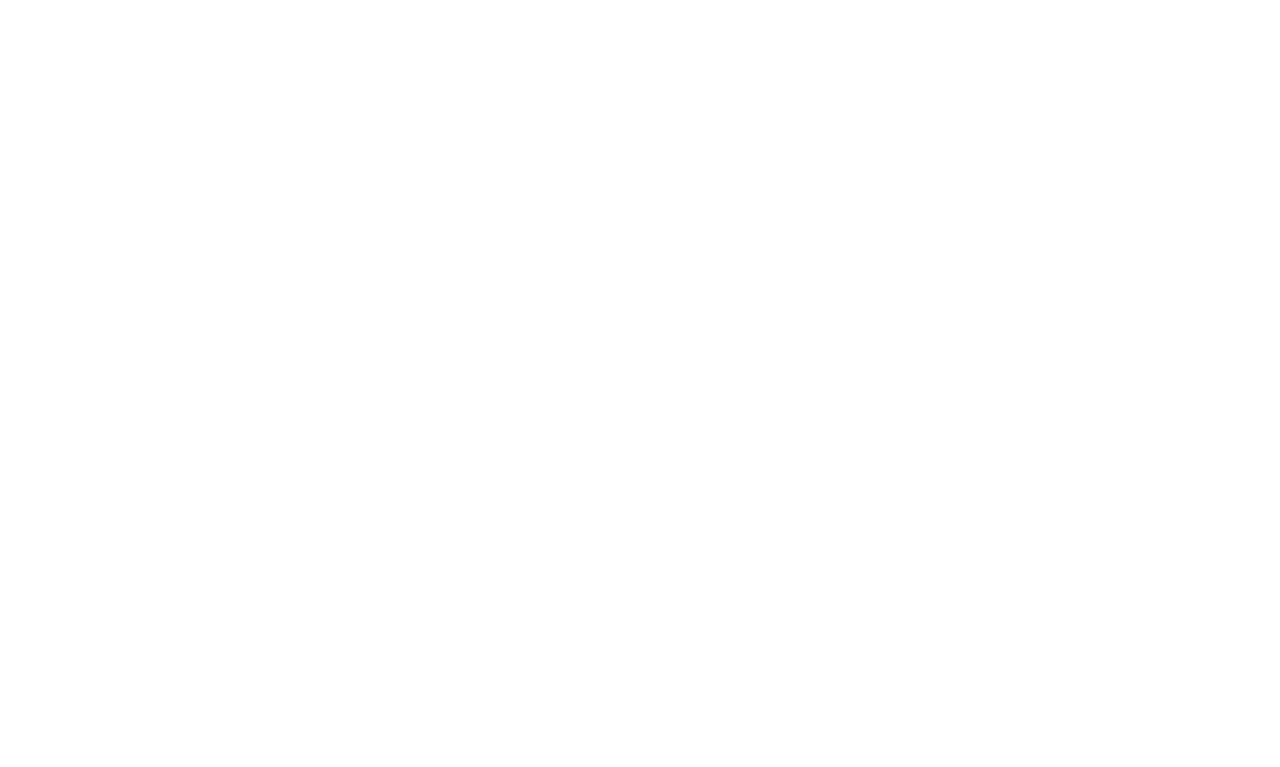
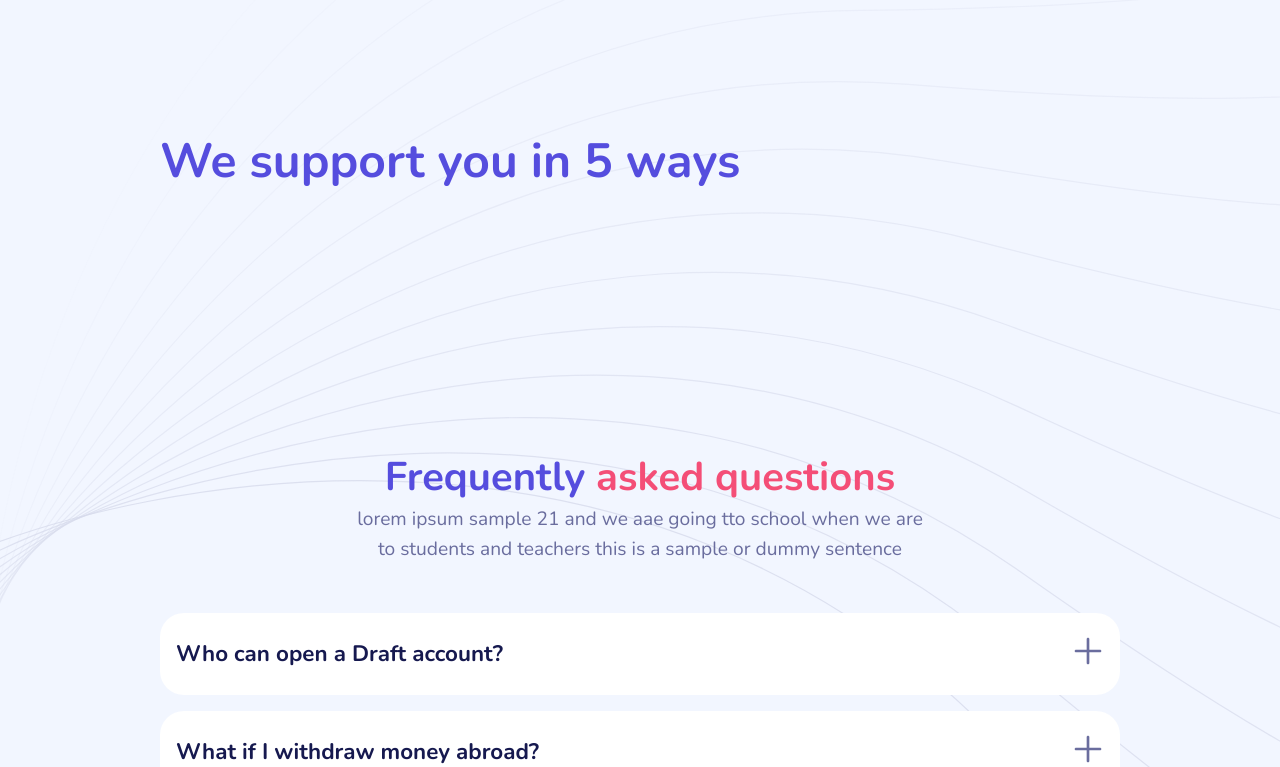
Before and after one commit to rashidrazm/haifaa-group-website, a React (Create React App) app: page / in a window 1280 px wide. Shown: the part 2380-3147 px from the top of the page. Before the commit the page ends 2460 px from the top, so only its background shows below. Built offline with nearby package versions, Linux system fonts and the light colour scheme.

Commit message:
frequency question completed

```diff
--- a/src/App.js
+++ b/src/App.js
@@ -2,7 +2,10 @@
 import styled from 'styled-components';
 import CardSection from './Components/CardSection';
 import ChartSection from './Components/ChartSection';
+import FAQSection from './Components/FAQSection';
+import Footer from './Components/Footer';
 import Header from './Components/Header';
+import Message from './Components/Message';
 import {OuterLayout} from './styles/Layouts';
 
 
@@ -16,8 +19,11 @@
            <MainStyled>
              <CardSection/>
              <ChartSection/>
+             <Message/>
+             <FAQSection/>
            </MainStyled>
        </OuterLayout>
+       <Footer/>
     </div>
   );
 }
--- a/src/Components/CardSection.js
+++ b/src/Components/CardSection.js
@@ -34,8 +34,10 @@
       }
 
       .card-right{
+            background: transparent;
            display: flex;
            justify-content: center;
+
       }
       .card-left{
          padding: 1rem 0;
--- /dev/null
+++ b/src/Components/FAQSection.js
@@ -0,0 +1,54 @@
+import React from 'react'
+import styled from 'styled-components';
+import { InnerLayout } from '../styles/Layouts';
+import lines from '../img/lines.svg';
+import Questions from './Questions';
+import question from '../question';
+
+
+function FAQSection() {
+  return (
+    < FaqStyled>
+         <InnerLayout>
+            <h3 className='small-heading'>Frequently <span>asked questions</span></h3>
+            <p className='c-para'>
+                lorem ipsum sample 21 and we aae going tto school when we are to
+                students and teachers this is a sample or dummy sentence
+            </p>
+            <div className='lines'>
+                 <img src={lines} />
+            </div>
+
+            <div className='questions-con'>
+                {
+                 question.map((q)=>{
+                     return <Questions key={q.id} {...q}/>
+                 })
+                }
+            </div>
+         </InnerLayout>
+    </ FaqStyled>
+  )
+}
+
+
+const FaqStyled = styled.section`
+    .c-para{
+        width:60%;
+        margin:0 auto;
+    }
+    .questions-con{
+        padding-top: 2rem;
+    }
+    .lines{
+        position: absolute;
+        left:0;
+        top: 160%;
+        width: 100%;
+        z-index: -1; //behind all data
+           img {
+               width: 100%;
+           }
+    }
+`;
+export default FAQSection;
--- /dev/null
+++ b/src/Components/Footer.js
@@ -0,0 +1,29 @@
+import React from 'react'
+import styled from 'styled-components';
+import { InnerLayout } from '../styles/Layouts';
+import logo from '../img/logo.png';
+
+function Footer() {
+  return (
+    <FooterStyled>
+         <InnerLayout>
+            <div className='footer-con'>
+              <div className='logo'>
+                 <img src={logo} alt=''/>
+                  <p>
+                    Copyright @2022 Haifaa Group <br/>
+                    All rights reserved.
+                 </p>
+           </div>
+            </div>
+         </InnerLayout>
+    </FooterStyled>
+  )
+}
+
+const FooterStyled = styled.footer`
+     padding: 0 18rem;
+     background-color: #dce2f0;
+`;
+
+export default Footer;
--- a/src/Components/Message.js
+++ b/src/Components/Message.js
@@ -0,0 +1,34 @@
+import React from 'react'
+import styled from 'styled-components';
+import { InnerLayout } from '../styles/Layouts';
+
+function Message() {
+  return (
+        <MessageStyle>
+            <InnerLayout>
+                <div className='message-con'>
+                      <div className='left-items'>
+                            <h2 className='secondary-heading'>
+                                    We support you in 5 ways
+                            </h2>
+                      </div>
+                      <div className='right-items'>
+
+                      </div>
+
+                 </div>
+            </InnerLayout>
+        </MessageStyle>
+  )
+}
+
+const MessageStyle = styled.section`
+       .left-items{
+
+       }
+       .right-items{
+
+       }
+`;
+
+export default Message;
--- /dev/null
+++ b/src/Components/Questions.js
@@ -0,0 +1,61 @@
+import React, { useState } from 'react'
+import styled from 'styled-components';
+import plus from '../img/plus.svg';
+import minus from '../img/minus.svg';
+
+function Questions({title, description}) {
+    const [toggle, setToggle] = useState(false);
+
+    const btnToggler = () =>{
+       setToggle(!toggle);
+    }
+  return (
+    <QuestionStyled>
+         <div className='q-con'>
+            <div className='toggle-title'>
+                <h4>{title}</h4>
+                <button onClick={btnToggler}>
+                    {toggle ? <img src={minus}/> :  <img src={plus} /> }
+                </button>
+            </div>
+             {toggle && <p>{description}</p> }
+         </div>
+    </QuestionStyled>
+  )
+}
+
+const QuestionStyled = styled.div`
+ background-color: #fff;
+ margin: 1rem 0;
+ padding: 1.4rem 1rem;
+ border-radius: 24px;
+ transition: all .4s ease-in-out;
+
+
+
+
+ p{
+  transition: all .4s ease-in-out;
+
+ }
+   h4{
+      color: #16194F;
+      transition: all .4s ease-in-out;
+      font-size: 1.4rem;
+
+   }
+    .toggle-title{
+       display: flex;
+       align-items: center;
+       justify-content: space-between;
+       transition: all .4s ease-in-out;
+
+       button{
+          background: transparent;
+          outline: none;
+          border: none;
+       }
+    }
+`;
+
+export default Questions;
--- a/src/GlobalStyle.js
+++ b/src/GlobalStyle.js
@@ -23,7 +23,7 @@
    }
 
    body{
-       background-color: var(---neutral-light);
+       background-color: var(--neutral-light);
        color:white;
        font-size:1.2rem;
    }
@@ -40,6 +40,18 @@
        color:var(--purple-primary);
 
    }
+   .small-heading{
+      font-size: 2.5rem;
+      color: var(--purple-primary);
+      text-align: center;
+   }
+   span{
+     color:var(--accent-pink);
+   }
+   //Utilities
+   .c-para{
+     text-align:center;
+   }
 
   .chart-heading{
     font-size: 3rem;
--- /dev/null
+++ b/src/question.js
@@ -0,0 +1,30 @@
+const question = [
+    {
+        id: 1,
+        title: 'Who can open a Draft account?',
+        description: 'Lorem ipsum, dolor sit amet consectetur adipisicing elit. Magni voluptate unde vero corporis tempora praesentium laboriosam ratione incidunt a odit.'
+    },
+    {
+        id: 2,
+        title: 'What if I withdraw money abroad?',
+        description: 'Lorem ipsum, dolor sit amet consectetur adipisicing elit. Magni voluptate unde vero corporis tempora praesentium laboriosam ratione incidunt a odit.'
+    },
+    {
+        id: 3,
+        title: 'What happens when my subscription ends?',
+        description: 'Lorem ipsum, dolor sit amet consectetur adipisicing elit. Magni voluptate unde vero corporis tempora praesentium laboriosam ratione incidunt a odit.'
+    },
+    {
+        id: 4,
+        title: 'Is this service better than YouBay?',
+        description: 'Lorem ipsum, dolor sit amet consectetur adipisicing elit. Magni voluptate unde vero corporis tempora praesentium laboriosam ratione incidunt a odit.'
+    },
+    {
+        id: 5,
+        title: 'What happens if I withdraw more than $250?',
+        description: 'Lorem ipsum, dolor sit amet consectetur adipisicing elit. Magni voluptate unde vero corporis tempora praesentium laboriosam ratione incidunt a odit.'
+    }
+
+]
+
+export default question;
```
Also changed, not shown: src/img/img6.png.
